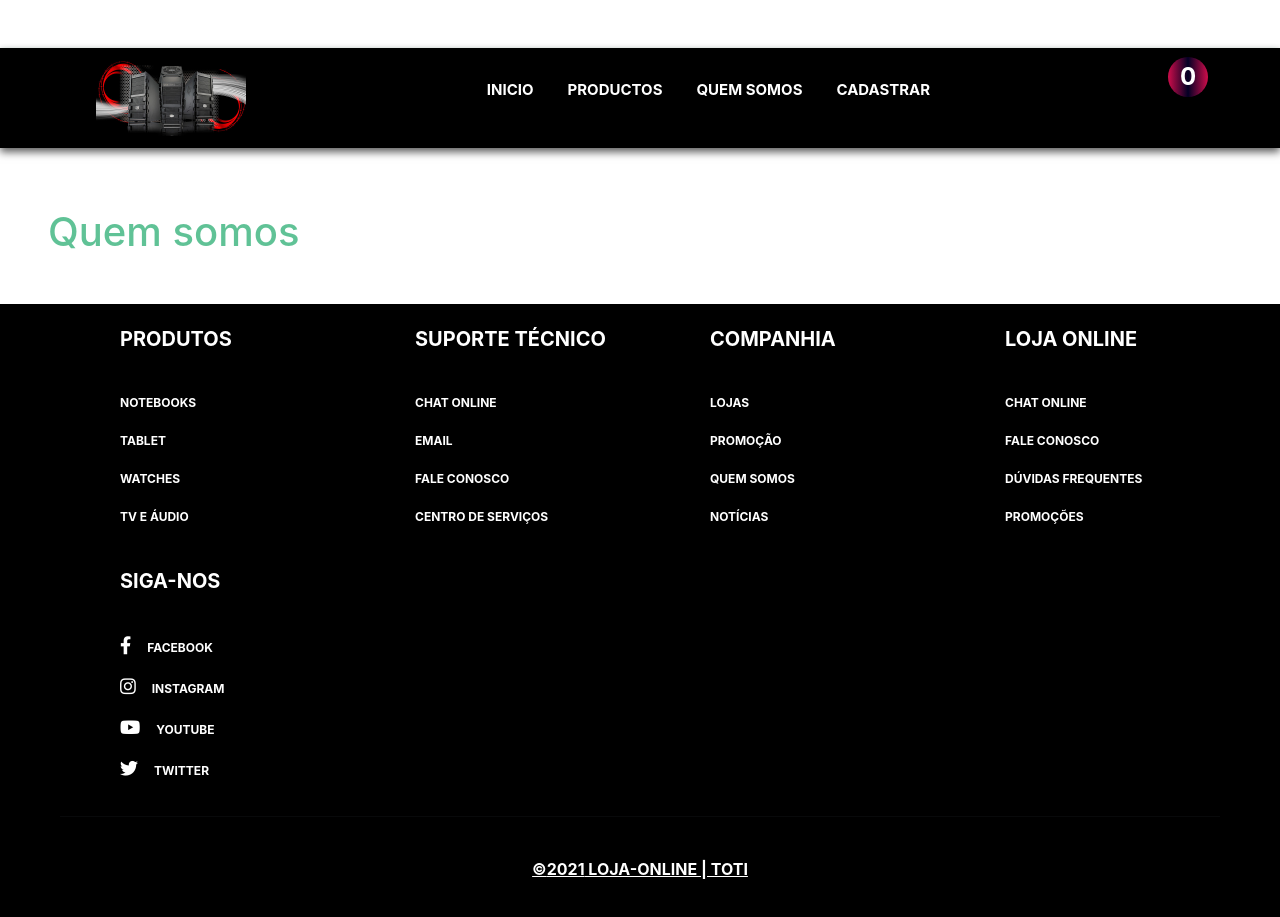
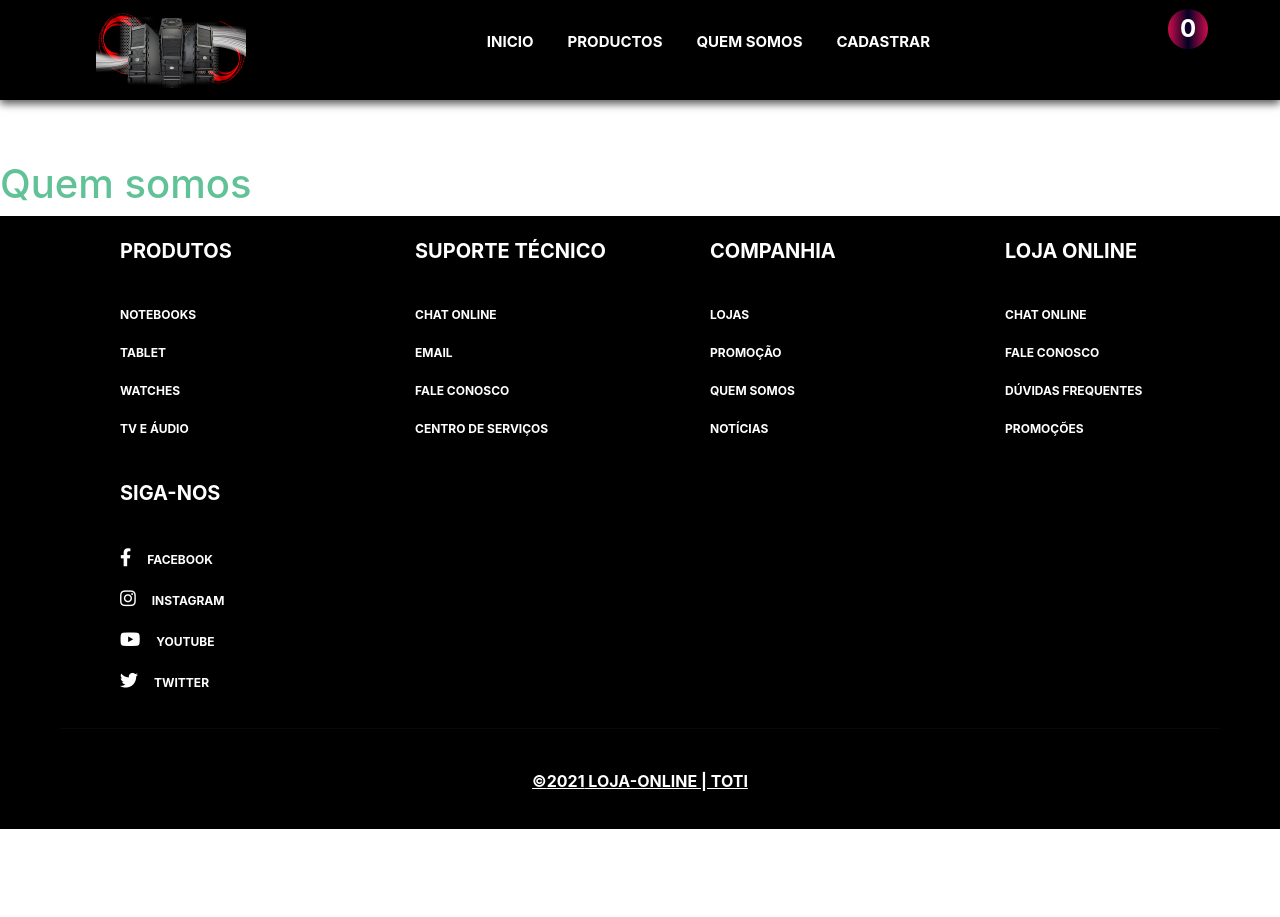
Before and after one commit to jhonmanuelg/loja-Online, a React (Create React App) app: page /guemsomos in a window 1280 px wide. After the commit the page ends 829 px from the top, so only its background shows below. Built offline with nearby package versions, Linux system fonts and the light colour scheme; some icons are missing.

Commit message:
Actualisando o header y as imagens card

```diff
--- a/src/components/productos/QuemSomos.js
+++ b/src/components/productos/QuemSomos.js
@@ -5,7 +5,7 @@ import React from "react";
 export const QuemSomos = () => {
   return (
     <div Container>
-      <section className=" row-cols-4 fa-4x m-5 mb-5 titel">
+      <section className=" row-cols-4 fa-4x  titel">
         <h1>Quem somos</h1>
       </section>
     </div>
```
